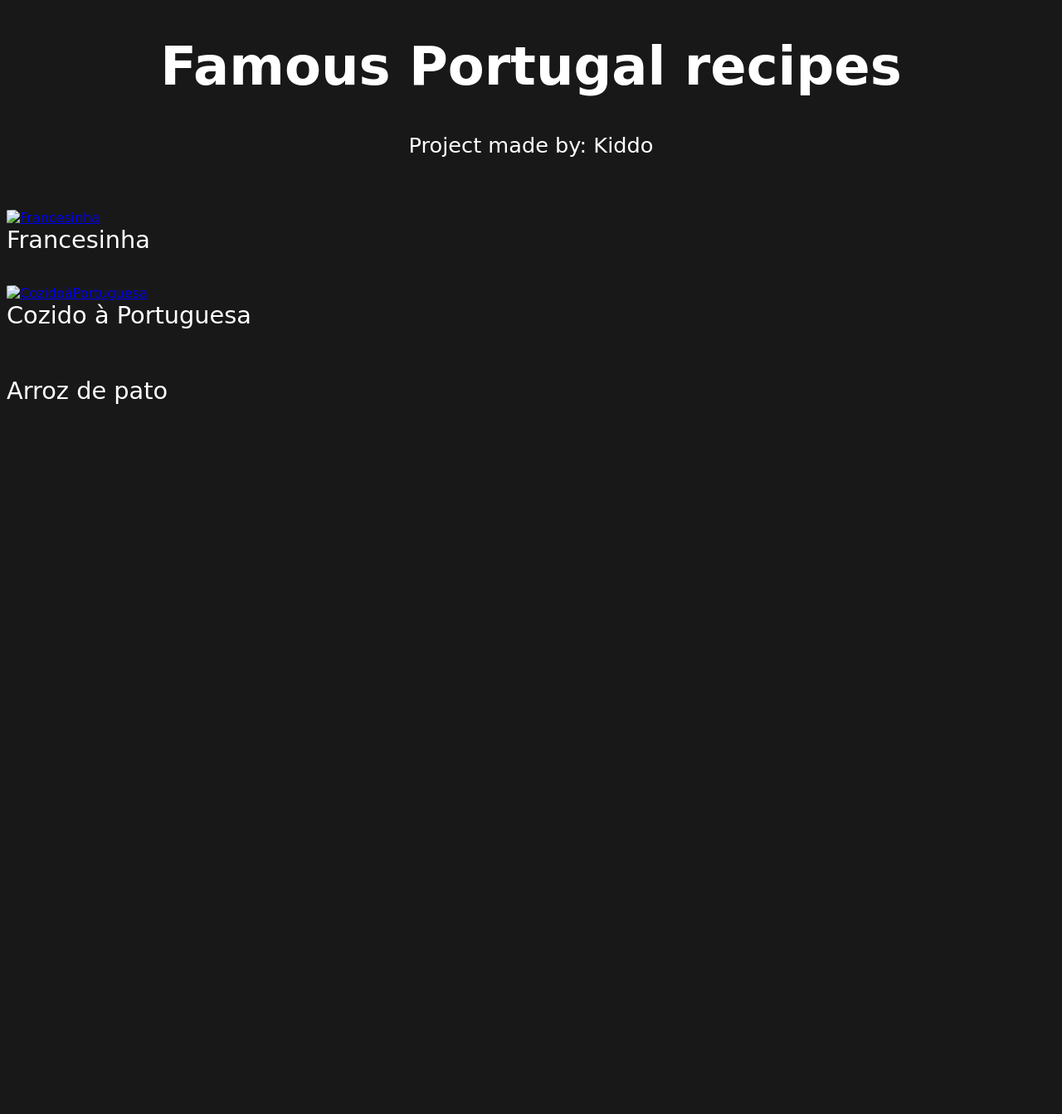
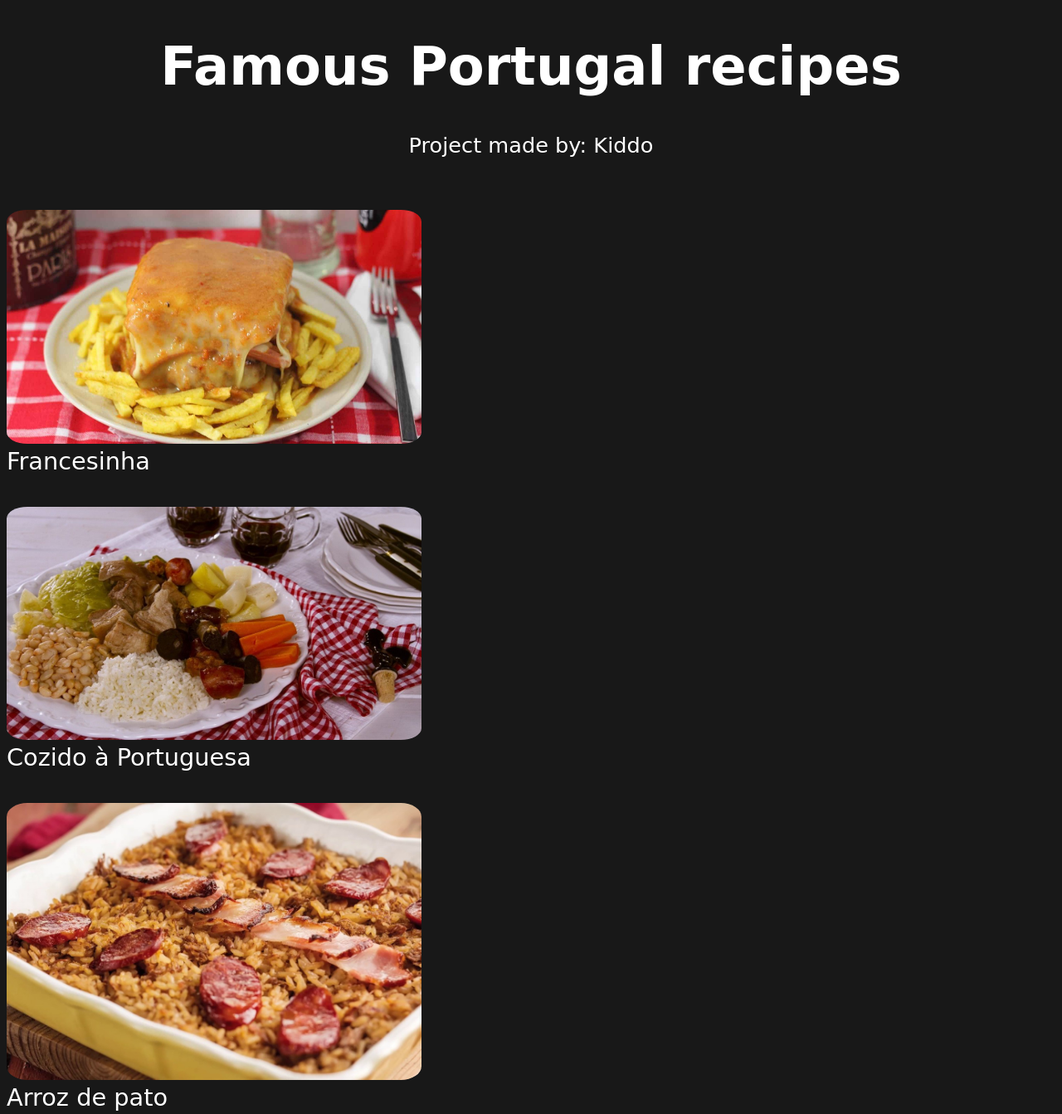
Before and after one commit to cl6udzx/odin-recipes, a plain HTML site: page index.html in a window 1280 px wide. Shown: the whole page at 83% size. Before the commit the page ends 800 px from the top, so only its background shows below. Drawn offline with Linux system fonts and the light colour scheme.

Commit message:
Update index.html

```diff
--- a/index.html
+++ b/index.html
@@ -14,17 +14,17 @@
 
 <br></br>
 
-        <a href="recipes/francesinha.html"><img src="images & videos/Francesinha.jpg" class="imgFrancesinha" alt="Francesinha" width="500px"></a>
+        <a href="./recipes/francesinha.html"><img src="./images/Francesinha.jpg" class="imgFrancesinha" alt="Francesinha" width="500px"></a>
     <div class="desc1">Francesinha</div>
 
 <br></br>
 
-        <a href="recipes/Cozido à Portuguesa.html"><img src="images & videos/CozidoàPortuguesa.jpg" class="imgCozidoàPortuguesa" alt="CozidoàPortuguesa" width="500px"></a>
+        <a href="./recipes/Cozido à Portuguesa.html"><img src="./images/CozidoàPortuguesa.jpg" class="imgCozidoàPortuguesa" alt="CozidoàPortuguesa" width="500px"></a>
     <div class="desc2">Cozido à Portuguesa</div>
 
 <br></br>
 
-        <a href="recipes/Arrozdepato.html"><img src="images & videos/Arrozdepato.jpg" class="imgAroozdepato" alt="" width="500px"></a>
+        <a href="./recipes/Arrozdepato.html"><img src="./images/Arrozdepato.jpg" class="imgAroozdepato" alt="" width="500px"></a>
     <div class="desc3">Arroz de pato</div>
 </body>
 </html>
```
